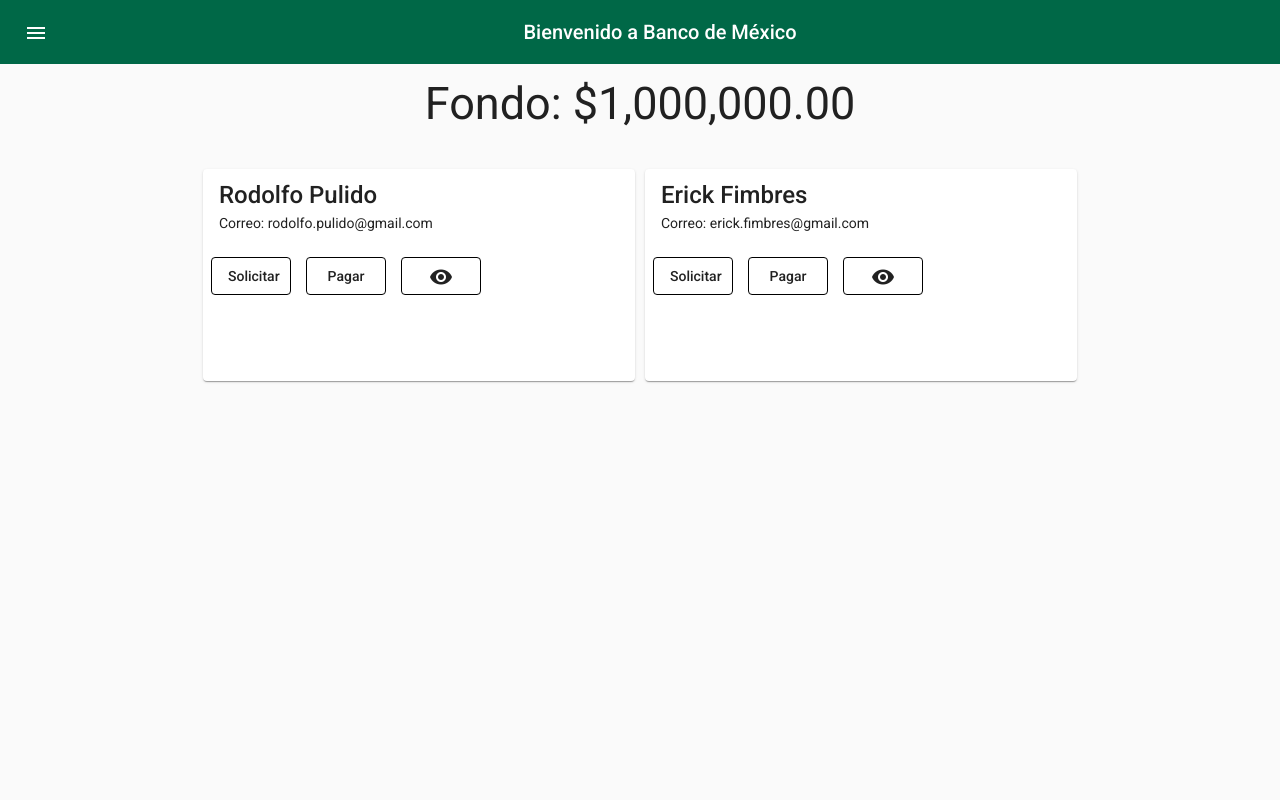
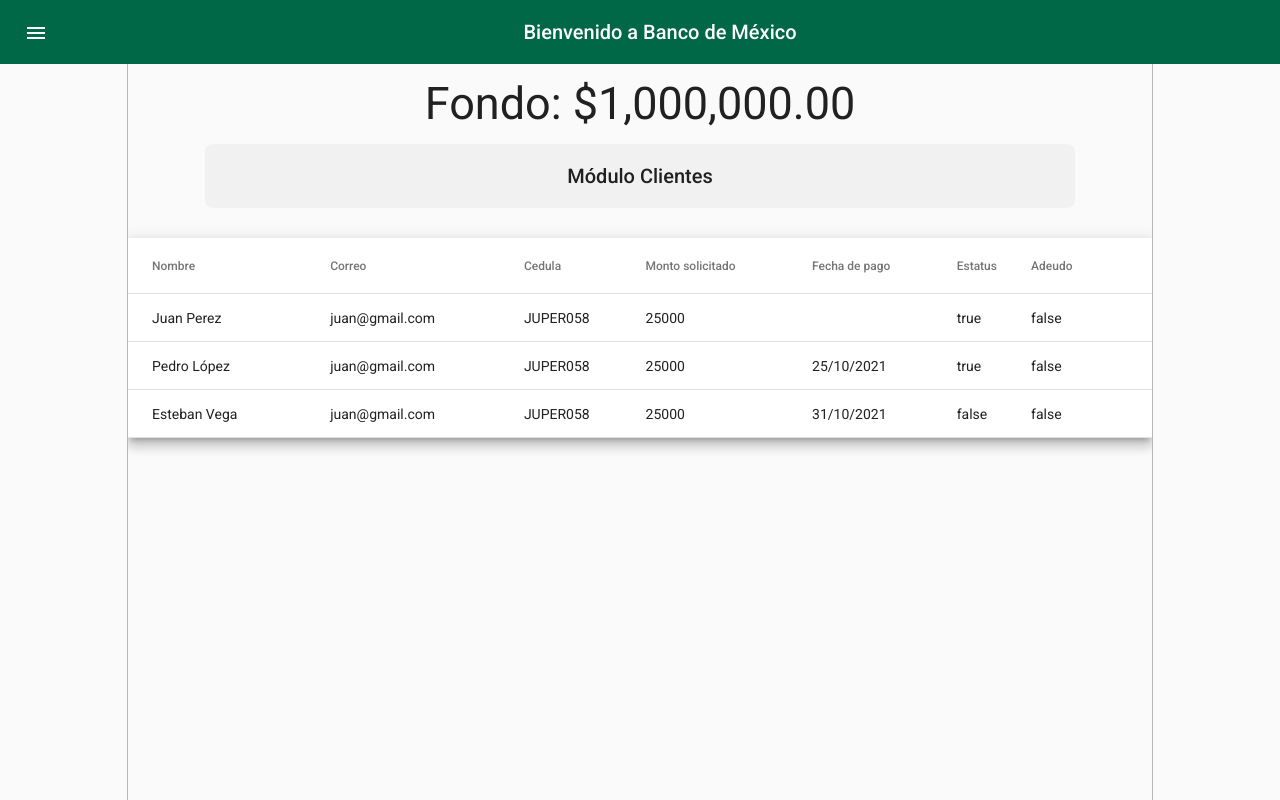
Before and after one commit to jorgelopezlazo/prestamos_banco, an Angular app: page /clientes in a window 1280 px wide. Built offline with nearby package versions, Linux system fonts and the light colour scheme; data requests are answered from the project's data file.

Commit message:
[ADD] -> Se sube avance de tabla de usuarios

```diff
--- a/server/db.json
+++ b/server/db.json
@@ -7,8 +7,20 @@
       "cedula": "INFR5675",
       "valor_solicitado": 50000,
       "fecha_pagar": "05/10/2021",
-      "estado_credito": true,
-      "pago_credito": false
+      "estado_credito": false,
+      "pago_credito": false,
+      "solicitado": false
+    },
+    {
+      "id": 0,
+      "nombre": "Esteban Valenzuela",
+      "correo": "esteban@gmail.com",
+      "cedula": "ESFR5675",
+      "valor_solicitado": 80000,
+      "fecha_pagar": "17/10/2021",
+      "estado_credito": false,
+      "pago_credito": false,
+      "solicitado": false
     },
     {
       "id": 1,
@@ -18,7 +30,19 @@
       "valor_solicitado": 10000,
       "fecha_pagar": "21/10/2021",
       "estado_credito": true,
-      "pago_credito": false
+      "pago_credito": false,
+      "solicitado": true
+    },
+    {
+      "id": 0,
+      "nombre": "Ricardo Echeverría",
+      "correo": "ricardo@gmail.com",
+      "cedula": "RCEV5675",
+      "valor_solicitado": 100000,
+      "fecha_pagar": "15/10/2021",
+      "estado_credito": false,
+      "pago_credito": false,
+      "solicitado": true
     }
   ],
   "stores": [
--- a/src/app/app.module.ts
+++ b/src/app/app.module.ts
@@ -23,6 +23,7 @@
 import {MatFormFieldModule} from '@angular/material/form-field';
 import {MatDatepickerModule} from '@angular/material/datepicker';
 import { FormsModule, ReactiveFormsModule } from '@angular/forms';
+
 
 
 @NgModule({
--- a/src/app/shared/components/clientes/clientes.component.html
+++ b/src/app/shared/components/clientes/clientes.component.html
@@ -1,13 +1,59 @@
 <!-- <pre>
     {{ clientes | json }}
 </pre> -->
+<mat-toolbar>
+    <span>Módulo Clientes</span>
+</mat-toolbar>
+<table mat-table [dataSource]="dataSource" class="mat-elevation-z8">
 
-<section class="clientes">
+    <!-- Position Nombre -->
+    <ng-container matColumnDef="nombre">
+        <th mat-header-cell *matHeaderCellDef> Nombre </th>
+        <td mat-cell *matCellDef="let element"> {{element.nombre}} </td>
+    </ng-container>
+
+    <!-- Correo Column -->
+    <ng-container matColumnDef="correo">
+        <th mat-header-cell *matHeaderCellDef> Correo </th>
+        <td mat-cell *matCellDef="let element"> {{element.correo}} </td>
+    </ng-container>
+
+    <!-- Cedula Column -->
+    <ng-container matColumnDef="cedula">
+        <th mat-header-cell *matHeaderCellDef> Cedula </th>
+        <td mat-cell *matCellDef="let element"> {{element.cedula}} </td>
+    </ng-container>
+
+    <!-- Monto solicitado Column -->
+    <ng-container matColumnDef="valor_solicitado">
+        <th mat-header-cell *matHeaderCellDef> Monto solicitado </th>
+        <td mat-cell *matCellDef="let element"> {{element.valor_solicitado}} </td>
+    </ng-container>
+
+    <!-- Fecha de pago Column -->
+    <ng-container matColumnDef="fecha_pagar">
+        <th mat-header-cell *matHeaderCellDef> Fecha de pago </th>
+        <td mat-cell *matCellDef="let element"> {{element.fecha_pagar}} </td>
+    </ng-container>
+
+    <!-- Estatus Column -->
+    <ng-container matColumnDef="estado_credito">
+        <th mat-header-cell *matHeaderCellDef> Estatus </th>
+        <td mat-cell *matCellDef="let element"> {{element.estado_credito}} </td>
+    </ng-container>
+
+    <!-- Pago Column -->
+    <ng-container matColumnDef="pago_credito">
+        <th mat-header-cell *matHeaderCellDef> Adeudo </th>
+        <td mat-cell *matCellDef="let element"> {{element.pago_credito}} </td>
+    </ng-container>
+
+    <tr mat-header-row *matHeaderRowDef="displayedColumns"></tr>
+    <tr mat-row *matRowDef="let row; columns: displayedColumns;"></tr>
+</table>
+<!-- <section class="clientes">
     <mat-card class="card" *ngFor="let cliente of clientes">
         <mat-card-title>{{cliente.nombre}}</mat-card-title>
-        <!-- <mat-card-header>
-            Nombre: {{cliente.nombre}}
-        </mat-card-header> -->
         <mat-card-content>
             Correo: {{cliente.correo}}
         </mat-card-content>
@@ -23,4 +69,4 @@
             </button>
         </mat-card-actions>
     </mat-card>
-</section>
+</section> -->
--- a/src/app/shared/components/clientes/clientes.component.scss
+++ b/src/app/shared/components/clientes/clientes.component.scss
@@ -1,21 +1,35 @@
-section.clientes {
-    display: flex;
-    flex-wrap: wrap;
+// section.clientes {
+//     display: flex;
+//     flex-wrap: wrap;
+//     justify-content: center;
+//     align-items: center;
+//     margin-top: 20px;
+
+//     .card {
+//         margin: 5px;
+//         min-height: 180px;
+//         min-width: 400px;
+//         max-width: 400px;
+//         height: 100%;
+//     }
+
+//     button {
+//         width: 80px;
+//         border: 1px solid #000;
+//         margin-right: 15px;
+//     }
+// }
+
+.mat-toolbar{
+    width: 85%;
+    margin: 0 auto;
+    background-color: #f1f1f1;
+    align-items: center;
     justify-content: center;
-    align-items: center;
-    margin-top: 20px;
+    border-radius: 8px;
+}
 
-    .card {
-        margin: 5px;
-        min-height: 180px;
-        min-width: 400px;
-        max-width: 400px;
-        height: 100%;
-    }
-
-    button {
-        width: 80px;
-        border: 1px solid #000;
-        margin-right: 15px;
-    }
-}
+table {
+    width: 100%;
+    margin-top: 30px;
+  }
--- a/src/app/shared/components/clientes/clientes.component.ts
+++ b/src/app/shared/components/clientes/clientes.component.ts
@@ -2,6 +2,27 @@
 import { ClientesService } from './services/clientes.service';
 import { tap } from 'rxjs/operators';
 import { Cliente } from './interfaces/cliente.interface';
+
+// export interface PeriodicElement {
+//   nombre: string;
+//   correo: string;
+//   cedula: string;
+//   monto: number;
+//   fecha: string;
+//   aprobado: boolean;
+// }
+
+const ELEMENT_DATA: Cliente[] = [
+  {id: 0, nombre: 'Juan Perez', correo: 'juan@gmail.com', cedula: 'JUPER058', valor_solicitado: 25000, fecha_pagar: '', estado_credito: true, pago_credito: false, solicitado: true, historial: []},
+  {id: 1, nombre: 'Pedro López', correo: 'juan@gmail.com', cedula: 'JUPER058', valor_solicitado: 25000, fecha_pagar: '25/10/2021', estado_credito: true, pago_credito: false, solicitado: true, historial: []},
+  {id: 2, nombre: 'Esteban Vega', correo: 'juan@gmail.com', cedula: 'JUPER058', valor_solicitado: 25000, fecha_pagar: '31/10/2021', estado_credito: false, pago_credito: false, solicitado: false, historial: []},
+  // {nombre: 'Luis Perez', correo: 'juan@gmail.com', cedula: 'JUPER058', valor_solicitado: 25000, fecha_pagar: '', aprobado: true},
+  // {nombre: 'Gabriel Perez', correo: 'juan@gmail.com', cedula: 'JUPER058', valor_solicitado: 25000, fecha_pagar: '', aprobado: true},
+  // {nombre: 'Cesar Perez', correo: 'juan@gmail.com', cedula: 'JUPER058', valor_solicitado: 25000, fecha_pagar: '', aprobado: true},
+  // {nombre: 'Jesús Perez', correo: 'juan@gmail.com', cedula: 'JUPER058', valor_solicitado: 25000, fecha_pagar: '', aprobado: true},
+  // {nombre: 'Erick Perez', correo: 'juan@gmail.com', cedula: 'JUPER058', valor_solicitado: 25000, fecha_pagar: '', aprobado: true},
+  // {nombre: 'Francisco Perez', correo: 'juan@gmail.com', cedula: 'JUPER058', valor_solicitado: 25000, fecha_pagar: '', aprobado: true},
+];
 
 @Component({
   selector: 'app-clientes',
@@ -9,15 +30,16 @@
   styleUrls: ['./clientes.component.scss']
 })
 export class ClientesComponent implements OnInit {
-  clientes!: Cliente[];
-  constructor(private clienteSvc: ClientesService) { }
-
+  // clientes!: Cliente[];
+  // constructor(private clienteSvc: ClientesService) { }
+  displayedColumns: string[] = ['nombre', 'correo', 'cedula', 'valor_solicitado', 'fecha_pagar', 'estado_credito', 'pago_credito'];
+  dataSource = ELEMENT_DATA;
   ngOnInit(): void {
-    this.clienteSvc.getClientes()
-      .pipe(
-        tap((clientes: Cliente[]) => this.clientes = clientes)
-      )
-      .subscribe();
+    // this.clienteSvc.getClientes()
+    //   .pipe(
+    //     tap((clientes: Cliente[]) => this.clientes = clientes)
+    //   )
+    //   .subscribe();
   }
 
 }
--- a/src/app/shared/components/clientes/clientes.module.ts
+++ b/src/app/shared/components/clientes/clientes.module.ts
@@ -4,6 +4,7 @@
 import { ClientesRoutingModule } from './clientes-routing.module';
 import { ClientesComponent } from './clientes.component';
 import { MaterialModule } from 'src/app/material.module';
+import {MatTableModule} from '@angular/material/table';
 
 
 @NgModule({
@@ -13,7 +14,8 @@
   imports: [
     CommonModule,
     ClientesRoutingModule,
-    MaterialModule
+    MaterialModule,
+    MatTableModule
   ]
 })
 export class ClientesModule { }
--- a/src/app/shared/components/clientes/interfaces/cliente.interface.ts
+++ b/src/app/shared/components/clientes/interfaces/cliente.interface.ts
@@ -7,4 +7,6 @@
    fecha_pagar: string;
    estado_credito: boolean;
    pago_credito: boolean;
+   solicitado: boolean;
+   historial: [];
 }
--- a/src/app/shared/components/formulario/formulario.component.html
+++ b/src/app/shared/components/formulario/formulario.component.html
@@ -1,3 +1,6 @@
+<mat-toolbar>
+    <span>Módulo Nuevo Cliente</span>
+</mat-toolbar>
 <form (ngSubmit)="onSubmit()" name="submitForm" [formGroup]="submitForm">
     <div class=body>
         <div class="formulario">
@@ -38,10 +41,10 @@
                 <mat-datepicker-toggle matSuffix [for]="picker">
                 </mat-datepicker-toggle>
                 <mat-datepicker #picker></mat-datepicker>
-              </mat-form-field>
-              <div>
-                  <button class="save-button" mat-raised-button>Guardar</button>
-              </div>
+            </mat-form-field>
+            <div>
+                <button class="save-button" mat-raised-button>Guardar</button>
+            </div>
         </div>
 
     </div>
--- a/src/app/shared/components/formulario/formulario.component.scss
+++ b/src/app/shared/components/formulario/formulario.component.scss
@@ -6,6 +6,7 @@
     justify-content: center;
     height: 500px;
     margin: 0 auto;
+    margin-bottom: 80px;
     border: 2px solid rgb(165, 165, 165);
     margin-top: 40px;
     border-radius: 20px;
@@ -15,6 +16,7 @@
     width: 100%;
     margin-top: 30px;
     text-align: center;
+
 }
 
 .ancho-input {
@@ -41,3 +43,12 @@
     color: white;
     transition: all .4s;
 }
+
+.mat-toolbar{
+    width: 85%;
+    margin: 0 auto;
+    background-color: #f1f1f1;
+    align-items: center;
+    justify-content: center;
+    border-radius: 8px;
+}
--- a/src/app/shared/components/formulario/formulario.component.ts
+++ b/src/app/shared/components/formulario/formulario.component.ts
@@ -18,16 +18,14 @@
   // }
 
   // clienteForm : FormGroup;
-  constructor(private fb: FormBuilder) {
+  constructor(private form: FormBuilder) {
   }
 
   ngOnInit(): void {
-    // this.clienteForm = new FormGroup(
-    //   email: new FormControl('', Validators.required, Validators.email)
-    // )
+
   }
 
-  submitForm: FormGroup = this.fb.group({
+  submitForm: FormGroup = this.form.group({
     nombre: ['', [Validators.required]],
     email: ['', [Validators.required, Validators.email]],
     cedula: ['', [Validators.required]],
@@ -37,9 +35,16 @@
 
   onSubmit() {
     if (!this.submitForm.valid) {
+      console.log(this.submitForm)
       return;
     }
-    console.log(this.submitForm.value);
+
+    let values = this.submitForm.value
+    values.estado_credito = false;
+    values.pago_credito = false;
+    values.solicitado = false;
+    values.historial = [];
+    console.log(values);
   }
 
 }
--- a/src/app/shared/components/formulario/formulario.module.ts
+++ b/src/app/shared/components/formulario/formulario.module.ts
@@ -8,6 +8,7 @@
 import { MatCardModule } from '@angular/material/card';
 import {MatDatepickerModule} from '@angular/material/datepicker';
 import { FormsModule, ReactiveFormsModule } from '@angular/forms';
+import { MatToolbarModule } from '@angular/material/toolbar';
 
 
 @NgModule({
@@ -22,7 +23,8 @@
     MatCardModule,
     MatDatepickerModule,
     FormsModule,
-    ReactiveFormsModule
+    ReactiveFormsModule,
+    MatToolbarModule
   ]
 })
 export class FormularioModule { }
--- a/src/app/shared/components/menu/menu.component.scss
+++ b/src/app/shared/components/menu/menu.component.scss
@@ -41,3 +41,10 @@
   .icono-menu{
       margin-right: 8px;
   }
+
+  .mat-sidenav-content{
+    border-left: 1px solid #b6b6b6;
+    border-right: 1px solid #b6b6b6;
+    width: 80%;
+    margin: 0 auto;
+  }
```
